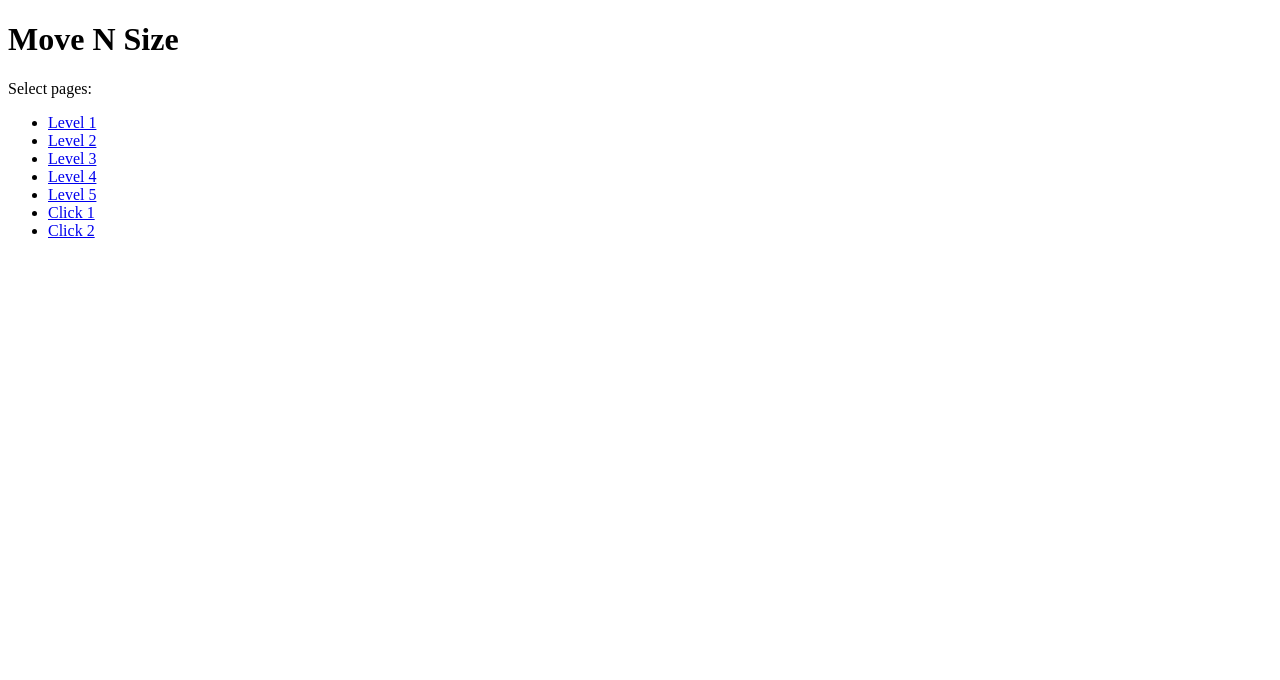
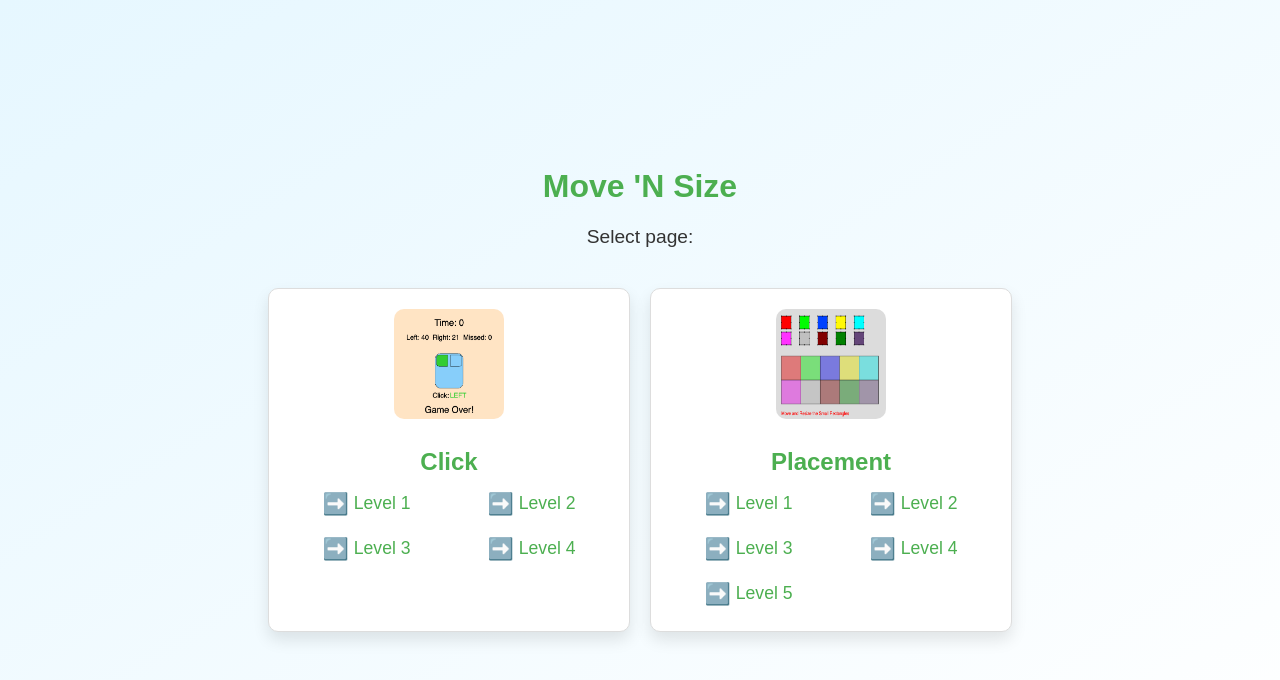
Before and after one commit to Eunike341/move-n-size, a website: page public/index.html in a window 1280 px wide. Drawn offline with Linux system fonts and the light colour scheme.

Commit message:
update landing page

```diff
--- a/public/index.html
+++ b/public/index.html
@@ -4,18 +4,118 @@
   <meta charset="UTF-8">
   <meta name="viewport" content="width=device-width, initial-scale=1.0">
   <title>Move N Size</title>
+  <style>
+    body {
+      font-family: Arial, sans-serif;
+      background: linear-gradient(to bottom right, #e6f7ff, #ffffff);
+      margin: 0;
+      padding: 0;
+      display: flex;
+      justify-content: center;
+      align-items: center;
+      height: 100vh;
+      color: #333;
+    }
+    h1 {
+      color: #4CAF50;
+      text-align: center;
+      margin-top: 0;
+    }
+    p {
+      font-size: 1.2em;
+      text-align: center;
+      margin-bottom: 40px;
+    }
+    .container {
+      display: flex;
+      flex-wrap: wrap;
+      justify-content: center;
+      gap: 20px;
+    }
+    .card {
+      background-color: #fff;
+      box-shadow: 0 8px 16px rgba(0, 0, 0, 0.1);
+      border-radius: 10px;
+      border: 1px solid #ddd;
+      width: 320px;
+      padding: 20px;
+      text-align: center;
+      transition: transform 0.3s, box-shadow 0.3s;
+    }
+    .card:hover {
+      transform: translateY(-10px);
+      box-shadow: 0 12px 24px rgba(0, 0, 0, 0.2);
+    }
+    .card img {
+      width: 110px;
+      height: 110px;
+      margin-bottom: 15px;
+      border-radius: 10px;
+    }
+    .card h2 {
+      margin: 10px 0;
+      font-size: 1.5em;
+      color: #4CAF50;
+      font-weight: bold;
+      transition: color 0.3s;
+    }
+    .card h2:hover {
+      color: #333;
+    }
+    .links-grid {
+      display: grid;
+      grid-template-columns: 1fr 1fr;
+      gap: 10px;
+    }
+    .card a {
+      text-decoration: none;
+      color: #4CAF50;
+      font-weight: normal;
+      transition: color 0.3s, transform 0.3s;
+      display: flex;
+      align-items: center;
+      justify-content: center;
+      padding: 5px 0;
+      font-size: 1.1em;
+    }
+    .card a::before {
+      content: "➡️";
+      margin-right: 5px;
+      font-size: 1.2em;
+    }
+    .card a:hover {
+      color: #333;
+      transform: scale(1.05);
+    }
+  </style>
 </head>
 <body>
-  <h1>Move N Size</h1>
-  <p>Select pages:</p>
-  <ul>
-    <li><a href="puzzle.html?level=1">Level 1</a></li>
-    <li><a href="puzzle.html?level=2">Level 2</a></li>
-    <li><a href="puzzle.html?level=3">Level 3</a></li>
-    <li><a href="puzzle.html?level=4">Level 4</a></li>
-    <li><a href="puzzle.html?level=5">Level 5</a></li>
-    <li><a href="clicks.html?sketch=left_right">Click 1</a></li>
-    <li><a href="clicks.html?sketch=click_moving_target">Click 2</a></li>
-  </ul>
+<div>
+  <h1>Move 'N Size</h1>
+  <p>Select page:</p>
+  <div class="container">
+    <div class="card">
+      <img src="images/click.png" alt="Click Icon">
+      <h2>Click</h2>
+      <div class="links-grid">
+        <a href="clicks.html?sketch=left_right">Level 1</a>
+        <a href="clicks.html?sketch=click_moving_target">Level 2</a>
+        <a href="clicks.html?sketch=click_moving_target">Level 3</a>
+        <a href="clicks.html?sketch=click_moving_target">Level 4</a>
+      </div>
+    </div>
+    <div class="card">
+      <img src="images/placement.png" alt="Resize Icon">
+      <h2>Placement</h2>
+      <div class="links-grid">
+        <a href="puzzle.html?level=1">Level 1</a>
+        <a href="puzzle.html?level=2">Level 2</a>
+        <a href="puzzle.html?level=3">Level 3</a>
+        <a href="puzzle.html?level=4">Level 4</a>
+        <a href="puzzle.html?level=5">Level 5</a>
+      </div>
+    </div>
+  </div>
+</div>
 </body>
 </html>
```
Also changed, not shown: public/classes/clicking.js (added, +117 -0 lines), public/puzzle.html (+7 -1 lines), public/images/click.png (added), public/images/placement.png (added).
